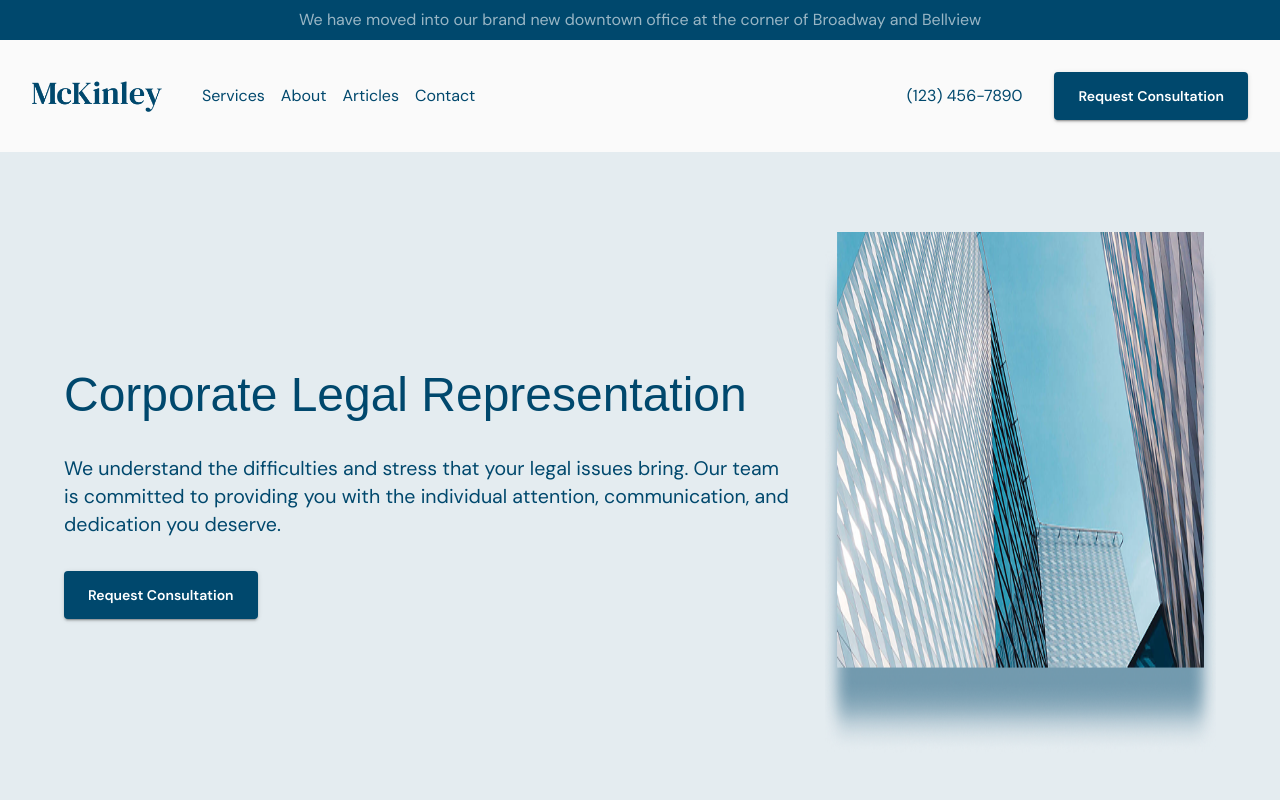
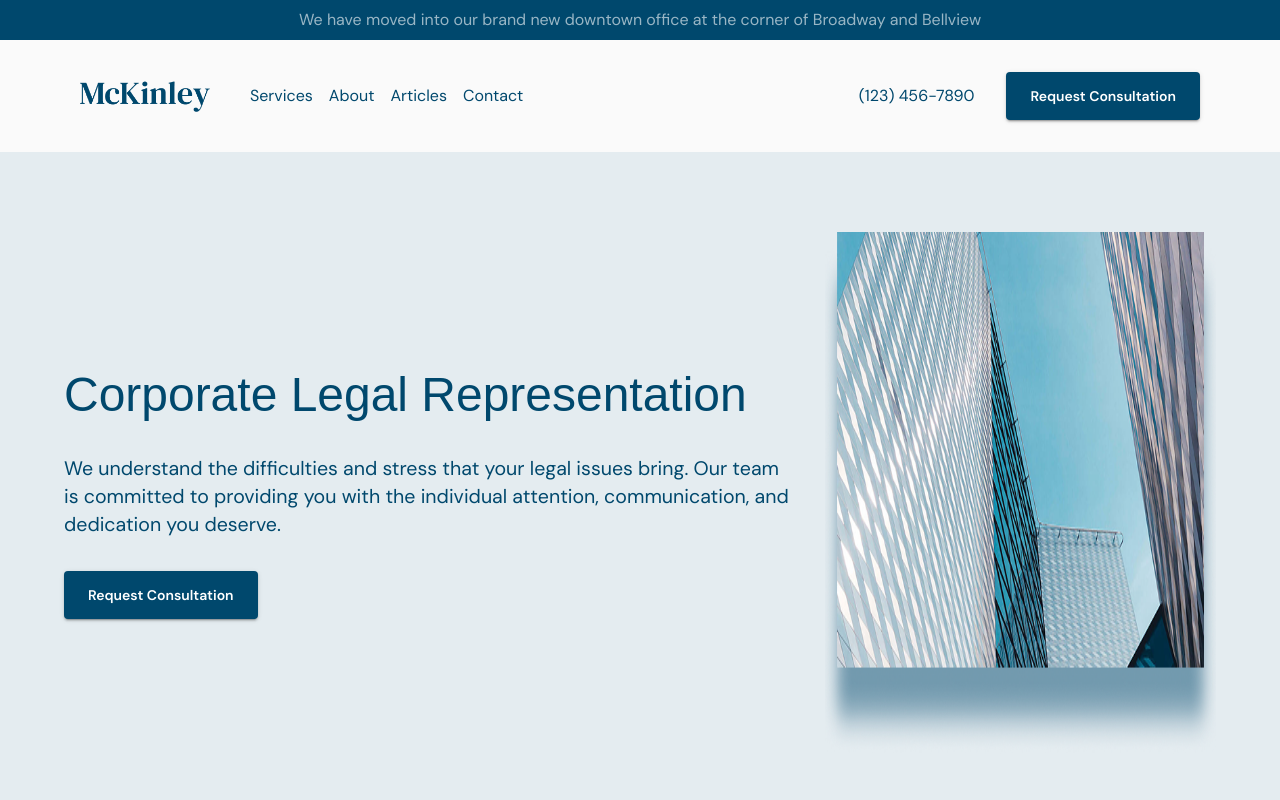
Before and after one commit to ArtemIvanko/McKinley, a React (Create React App) app: page / in a window 1280 px wide. Shown: the top 800 px of the page. Built offline with nearby package versions, Linux system fonts and the light colour scheme; a web font is replaced by a local one.

Commit message:
Fixed header styles

```diff
--- a/src/components/Header/Header.tsx
+++ b/src/components/Header/Header.tsx
@@ -34,11 +34,10 @@ const Root = styled("div")(({ theme }) => ({
   justifyContent: "space-between",
   flexDirection: "column",
   padding: "2rem",
-  height: "100%",
   gap: "1rem",
   [theme.breakpoints.up("lg")]: {
     flexDirection: "row",
-    padding: "1rem 2rem",
+    padding: "1rem 5rem",
   },
 }));
 
```
